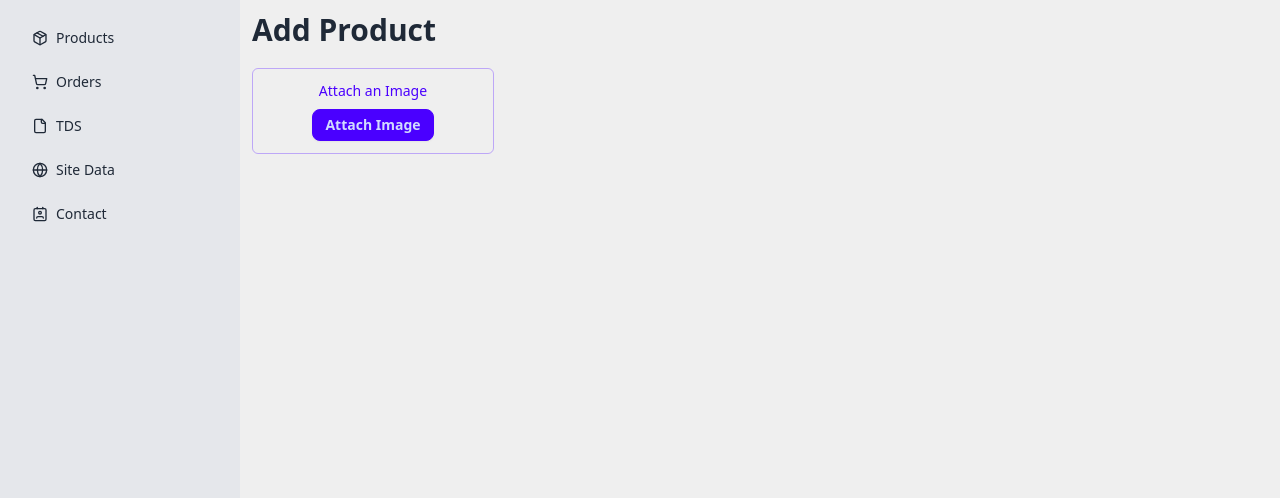
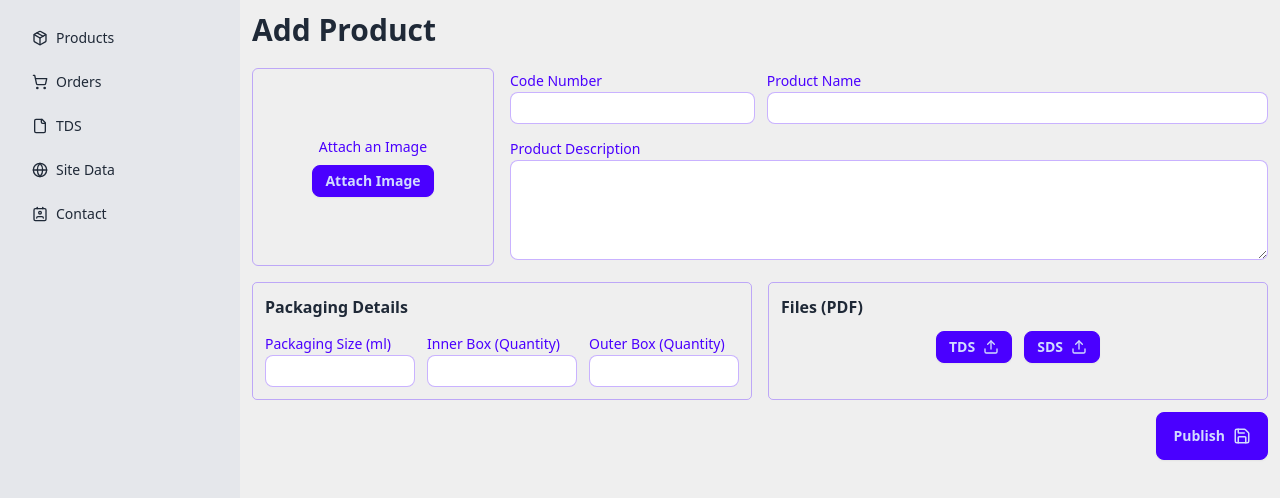
Before and after one commit to muztahiddurjoy/silockbd-admin, a React (Vite) app: page /add-product in a window 1280 px wide. Shown: the top 498 px of the page. Built offline with nearby package versions, Linux system fonts and the light colour scheme; no server answers; sample sign-in values are in the browser's storage.

Commit message:
add product UI done

```diff
--- a/src/components/Products/AddProduct/ProductImage/ProductImage.tsx
+++ b/src/components/Products/AddProduct/ProductImage/ProductImage.tsx
@@ -1,11 +1,13 @@
 import React, { useState } from 'react'
 
-const ProductImage = () => {
-    const [photo, setphoto] = useState<File>()
-    const [url, seturl] = useState('')
+interface ProductImageProps{
+    photo:File|undefined
+    setphoto:Function
+}
+
+const ProductImage = ({photo,setphoto}:ProductImageProps) => {
   return (
-    <div className='card p-3 rounded-md border border-primary/30'>
-        {url?<div></div>:<div className='flex items-center justify-center flex-col'>
+    <div className='card p-3 rounded-md border border-primary/30 flex items-center justify-center flex-col'>
             <p className='text-sm text-center text-primary'>Attach an Image</p>
             <button className='btn btn-sm btn-primary relative mt-2'>
             <input type="file" onChange={e=>e.target.files&&setphoto(e.target.files[0])} className='absolute top-0 left-0 bottom-0 right-0 opacity-0' />
@@ -13,7 +15,6 @@ const ProductImage = () => {
             </button>
 
             {photo&&<span className='text-xs text-center text-gray-500 mt-1'>{photo?.name}</span>}
-            </div>}
     </div>
   )
 }
--- a/src/pages/AddProduct.tsx
+++ b/src/pages/AddProduct.tsx
@@ -2,21 +2,22 @@ import { useState } from "react"
 import Header from "../components/Common/Header"
 import Dashboard from "../components/Dashboard/Dashboard"
 import ProductImage from "../components/Products/AddProduct/ProductImage/ProductImage"
+import { Save, Upload } from "lucide-react"
 
 
 
 const AddProduct = () => {
-    const [productDetails, setproductDetails] = useState<Product>({
-        name:'',
-        description:'',
-        images:[],
-        tds:'',
-        sds:'',
-        minimum_order:'',
-        codeNumber:'',
-        packagingSize:'',
-        innerBox:'',
-        outerCarton:''
+    const [photo, setphoto] = useState<File>()
+    const [details, setdetails] = useState<Product>({
+      codeNumber:'',
+      description:'',
+      innerBox:'',
+      minimum_order:'',
+      name:'',
+      outerCarton:'',
+      packagingSize:'',
+      sds:'',
+      tds:''
     })
   return (
     <Dashboard>
@@ -24,8 +25,55 @@ const AddProduct = () => {
         <div className="mt-5">
             {/* <p className="font-medium">Product Images</p> */}
             <div className="grid grid-cols-1 md:grid-cols-3 lg:grid-cols-4 gap-4 2xl:grid-cols-5">
-                <ProductImage/>
+                <ProductImage photo={photo} setphoto={setphoto}/>
+                <div className="md:col-span-2 lg:col-span-3 grid grid-cols-1 md:grid-cols-2 lg:grid-cols-3 gap-3">
+                  <div className="">
+                    <label className="text-sm text-primary">Code Number</label> <br />
+                    <input type="text" className="input input-sm w-full border-primary/30 focus:outline-none focus:border-primary" value={details.codeNumber} onChange={e=> setdetails(p=>({...p,codeNumber:e.target.value}))} />
+                  </div>
+                  <div className="lg:col-span-2">
+                    <label className="text-sm text-primary">Product Name</label> <br />
+                    <input type="text" className="input input-sm w-full border-primary/30 focus:outline-none focus:border-primary" value={details.name} onChange={e=> setdetails(p=>({...p,name:e.target.value}))} />
+                  </div>
+                  <div className="lg:col-span-3">
+                    <label className="text-sm text-primary">Product Description</label> <br />
+                    <textarea rows={30} className="input min-h-[100px] input-sm w-full border-primary/30 focus:outline-none focus:border-primary" value={details.description} onChange={e=> setdetails(p=>({...p,description:e.target.value}))}></textarea>
+                  </div>
+                </div>
+                <div className="lg:col-span-2 grid grid-cols-2 md:grid-cols-3 lg:grid-cols-3 gap-3 p-3 border border-primary/30 rounded-[5px]">
+                <p className="lg:col-span-3 col-span-2 font-bold">Packaging Details</p>
+                  <div className="">
+                    <label className="text-sm text-primary">Packaging Size (ml)</label> <br />
+                    <input type="number" className="input input-sm w-full border-primary/30 focus:outline-none focus:border-primary" value={details.packagingSize} onChange={e=> setdetails(p=>({...p,packagingSize:e.target.value}))} />
+                  </div>
+                  <div className="">
+                    <label className="text-sm text-primary">Inner Box (Quantity)</label> <br />
+                    <input type="number" className="input input-sm w-full border-primary/30 focus:outline-none focus:border-primary" value={details.innerBox} onChange={e=> setdetails(p=>({...p,innerBox:e.target.value}))} />
+                  </div>
+                  <div className="">
+                    <label className="text-sm text-primary">Outer Box (Quantity) </label> <br />
+                    <input type="number" className="input input-sm w-full border-primary/30 focus:outline-none focus:border-primary" value={details.outerCarton} onChange={e=> setdetails(p=>({...p,outerCarton:e.target.value}))} />
+                  </div>
+                </div>
+                <div className="lg:col-span-2 p-3 border border-primary/30 rounded-[5px] ">
+                <p className="font-bold">Files (PDF)</p>
+                <div className="flex items-center justify-center mt-3 gap-3">
+                  <button className="btn btn-sm btn-primary relative">
+                    {details.tds?<p>TDS Attached!</p>:<>TDS <Upload size={16}/></>}
+                    <input type="file" className="absolute top-0 left-0 right-0 bottom-0 opacity-0" accept=".pdf" onChange={e=> e.target.files&&setdetails(p=>({...p,tds:e.target.files[0]}))} />
+                  </button>
+                  <button className="btn btn-sm btn-primary relative">
+                    {details.sds?<p>SDS Attached!</p>:<>SDS <Upload size={16}/></>}
+                    <input type="file" className="absolute top-0 left-0 right-0 bottom-0 opacity-0" accept=".pdf" onChange={e=> e.target.files&&setdetails(p=>({...p,sds:e.target.files[0]}))} />
+                  </button>
+                </div>
+
+                </div>
             </div>
+            <div className="flex justify-end">
+              <button className="btn btn-primary mt-3">Publish <Save size={18} /></button>
+            </div>
+
         </div>
     </Dashboard>
   )
--- a/src/types/types.d.ts
+++ b/src/types/types.d.ts
@@ -1,9 +1,9 @@
 type Product = {
     name:string,
     description:string,
-    images:ServerFile[],
-    tds:string,
-    sds:string,
+    image?:ServerFile,
+    tds:string|File,
+    sds:string|File,
     minimum_order:string
     codeNumber:string
     packagingSize:string
```
